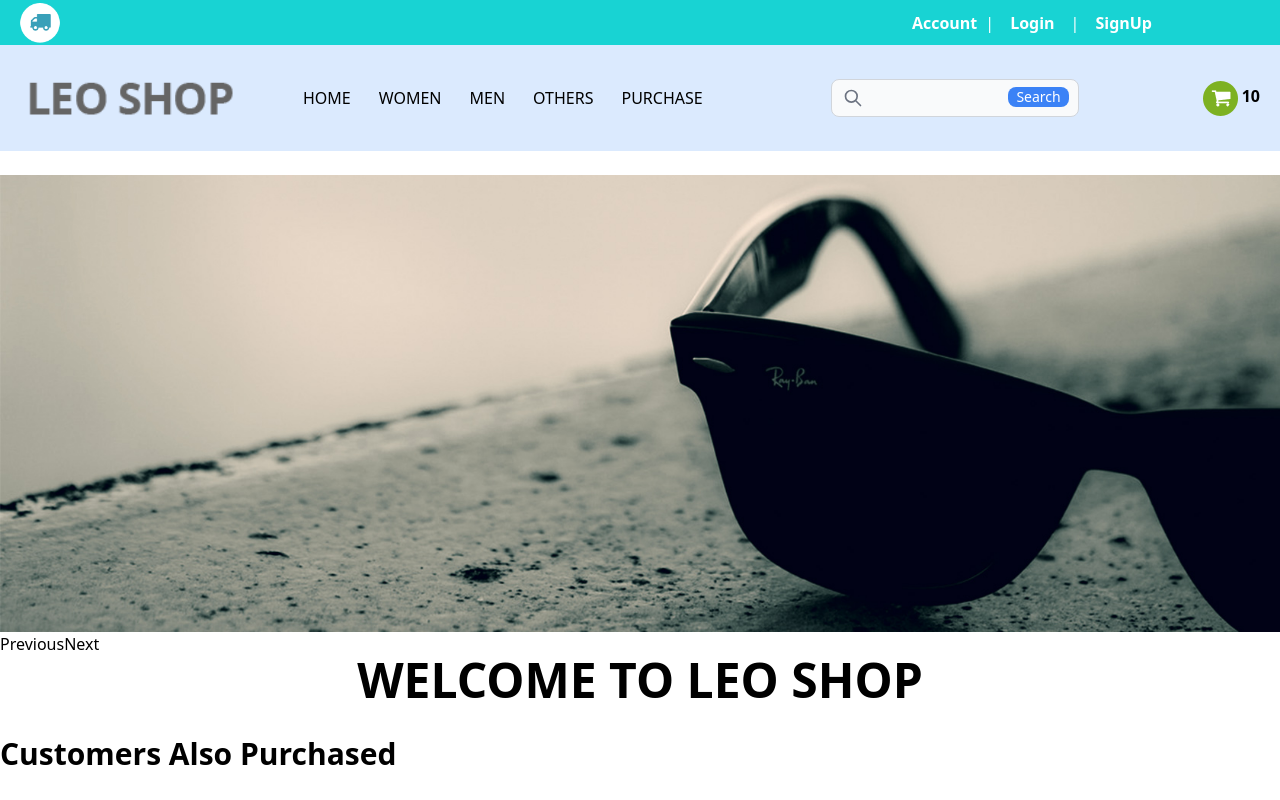
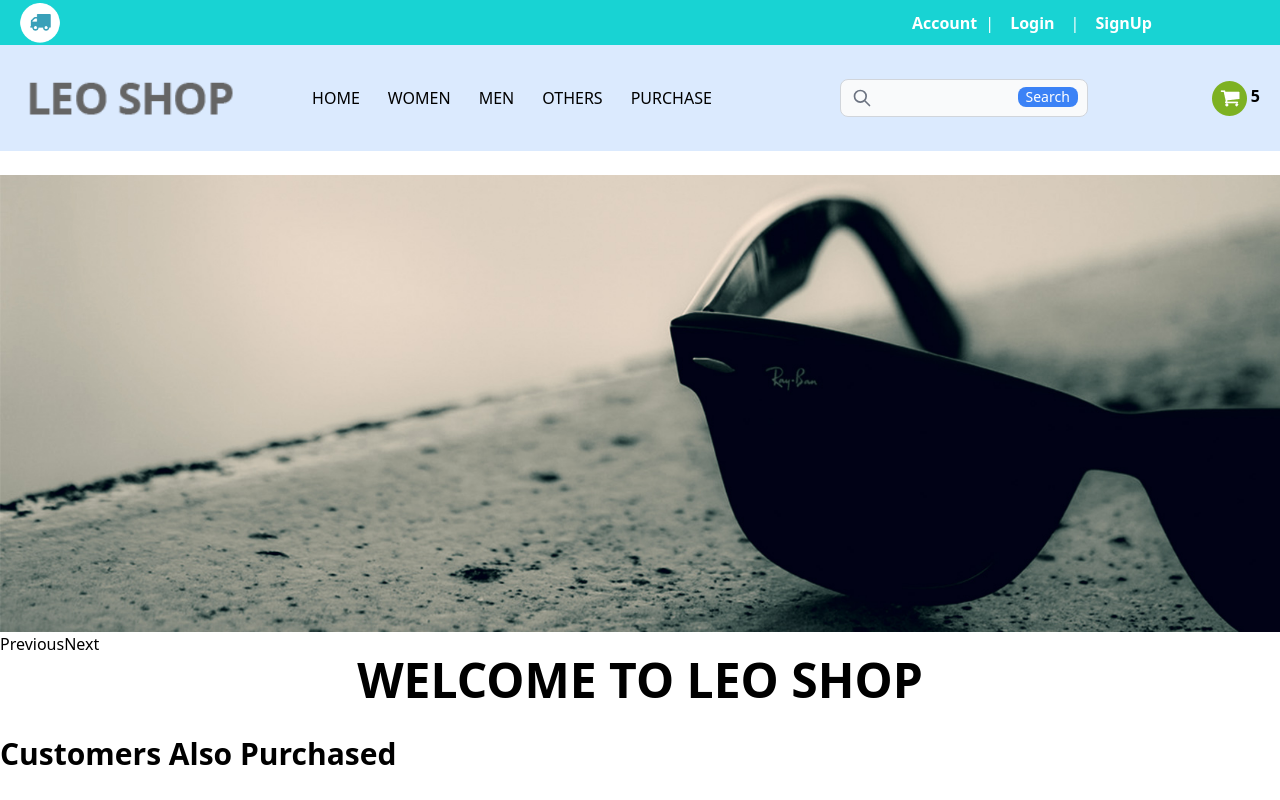
Before and after one commit to lakhanraut24/E-Store, a React (Create React App) app: page / in a window 1280 px wide. Shown: the top 800 px of the page. Built offline with nearby package versions, Linux system fonts and the light colour scheme; no server answers.

Commit message:
cart style change

```diff
--- a/src/components/Navbar.js
+++ b/src/components/Navbar.js
@@ -83,7 +83,7 @@ const Navbar = () => {
             <div style={cartstyle}>
 
                 <img className="ml-2  " src="/Images/cart.png" alt="cart-icon" />
-                <span className="pt-2 font-bold"> 10</span>
+                <span className="pt-2 font-bold"> 5</span>
 
               </div>
             </Link>
```
